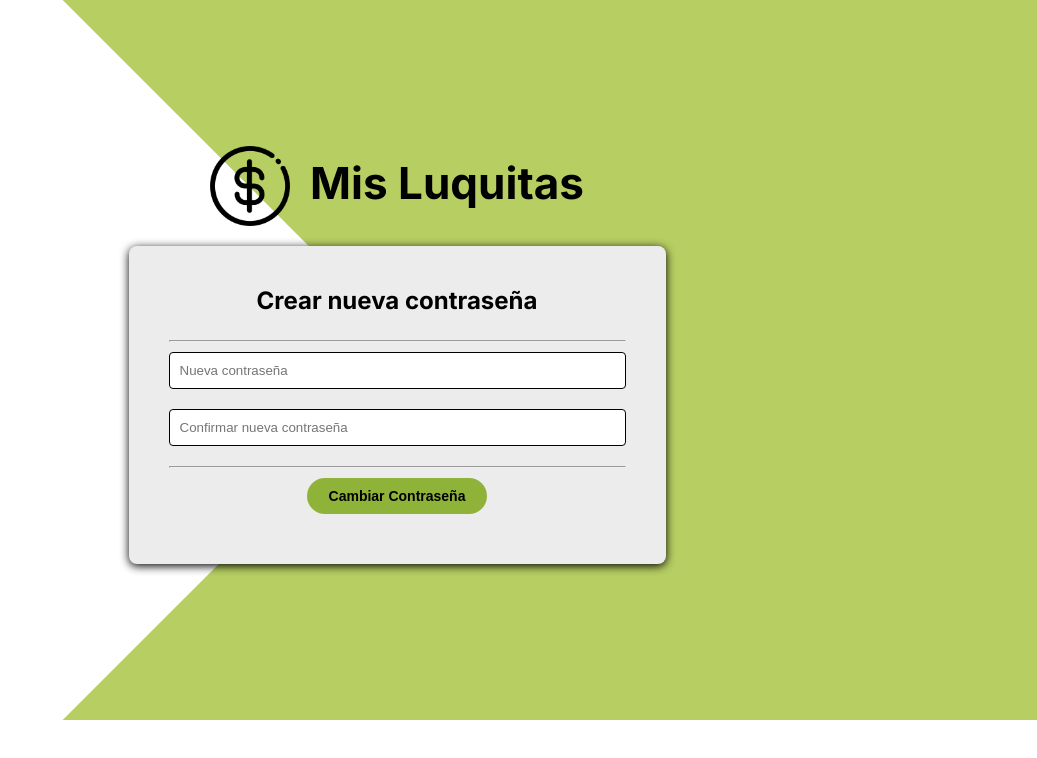
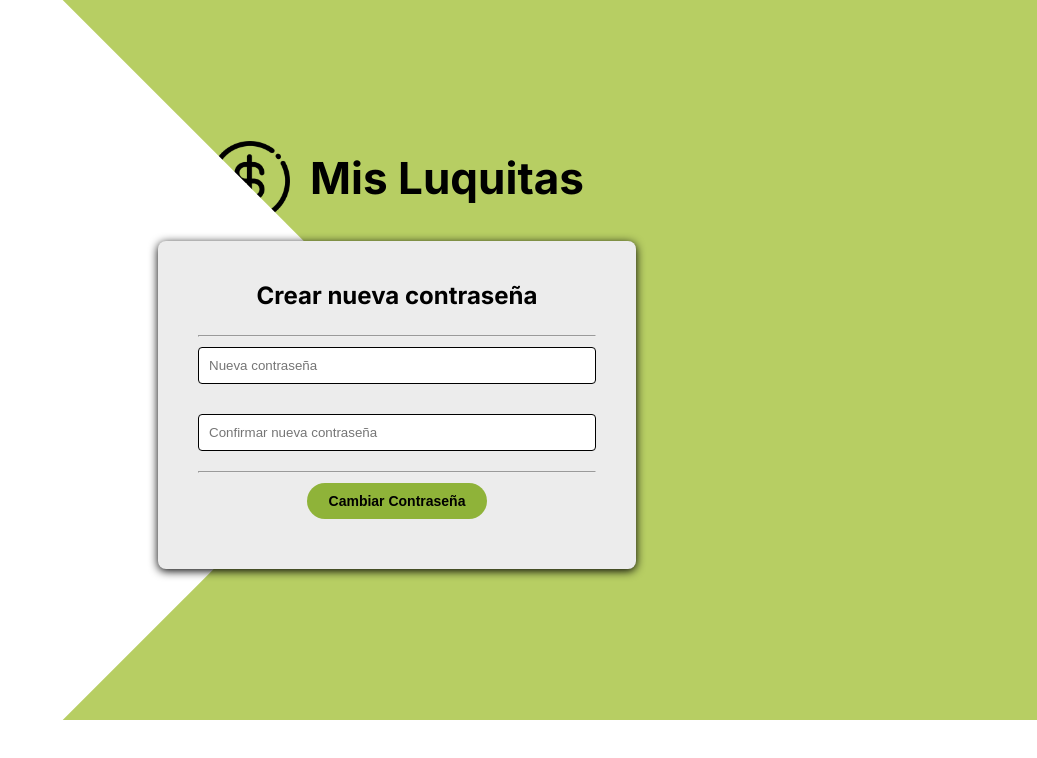
Before and after one commit to CamilaMontoya1786/DevOps-Grupo6-Fronted, a React (Vite) app in the folder Mis_luquitas/client/: page /changePassword in a window 1280 px wide. Shown: the top 758 px of the page, without its empty margins (243-1280 px from the left). Built offline with nearby package versions, Linux system fonts and the light colour scheme; no server answers; what chartjs-plugin-datalabels would draw is missing.

Commit message:
feat: cambios en proceso (#33)

```diff
--- a/Mis_luquitas/client/src/App.jsx
+++ b/Mis_luquitas/client/src/App.jsx
@@ -15,6 +15,7 @@ import Expenses from "./page/Expenses";
 import Income from "./page/Income";
 import MovementHistory from "./page/movementHistory";
 import Reports from "./page/reports";
+
 
 
 function App() {
--- a/Mis_luquitas/client/src/components/Navbar.jsx
+++ b/Mis_luquitas/client/src/components/Navbar.jsx
@@ -13,7 +13,7 @@ import { set } from "react-hook-form";
 import axios from "axios";
 
 function Navbar() {
-  //const { signin,user} = useAuth();
+  //const { signin,user} = useAuth() ;
   const { user, logout } = useAuth();
   const [userLocal, setUserLocal] = useState();
   useEffect(() => {
@@ -56,7 +56,7 @@ function Navbar() {
             <img src={movimiento} alt="img" />
           </li>
           <li>
-            <Link to="/loguin">Historial de Movimientos</Link>
+            <Link to="/movementHistory">Historial de Movimientos</Link>
             <img src={lupa} alt="img" />
           </li>
           <li>
@@ -73,7 +73,7 @@ function Navbar() {
           <Link className={styles.UserName} to="/userprofile">
             {userLocal
               ? userLocal?.userName + " " + userLocal.userLastName
-              : "pepito perez"}
+              : "Cargando..."}
           </Link>
         </div>
       </nav>
--- a/Mis_luquitas/client/src/page/changePassword.jsx
+++ b/Mis_luquitas/client/src/page/changePassword.jsx
@@ -1,3 +1,4 @@
+// Changepassword.js
 import React, { useState, useEffect } from "react";
 import password from '../styles/changePassword.module.css';
 import LogoImage from "../imagine/logo.png";
@@ -67,7 +68,7 @@ function Changepassword() {
           </button>
         </div>
       </form>
-      {message && <p>{message}</p>}
+      {message && <p className={password['p-password']}>{message}</p>}
     </div>
   );
 }
--- a/Mis_luquitas/client/src/page/register.jsx
+++ b/Mis_luquitas/client/src/page/register.jsx
@@ -4,7 +4,7 @@ import { useAuth } from "../context/authContext";
 import LogoImage from "../imagine/logo.png";
 import styles from "../styles/register.module.css";
 import axios from "axios";
-//import Swal from "sweetalert2";
+import Swal from "sweetalert2";
 import { useNavigate } from "react-router-dom"; // Importa useNavigate
 
 function Register() {
--- a/Mis_luquitas/client/src/page/restorepassword.jsx
+++ b/Mis_luquitas/client/src/page/restorepassword.jsx
@@ -1,7 +1,7 @@
 import React, { useState, useEffect } from "react";
+import axios from "axios";
 import styles from '../styles/restorePassword.module.css';
 import LogoImage from "../imagine/logo.png";
-
 
 function Restorepassword() {
   const [email, setEmail] = useState("");
@@ -14,11 +14,23 @@ function Restorepassword() {
     };
   }, []);
 
-  const handleSubmit = (e) => {
+  const handleSubmit = async (e) => {
     e.preventDefault();
 
     if (email) {
-      setMessage("Se ha enviado un enlace de recuperación a tu correo.");
+      try {
+        // Aquí defines la URL de tu API y envías el correo
+        const response = await axios.post("http://localhost:3000/requestReset/findEmail", { email });
+        if (response.status === 400) {
+          setMessage("Hubo un problema al enviar el correo. Inténtalo de nuevo.");
+        } else {
+          setMessage("Se ha enviado un enlace de recuperación a tu correo.");
+        }
+      } catch (error) {
+        setMessage("Error al conectar con el servidor.");
+        console.error(error);
+      }
+
       setEmail(""); // Limpiar el campo de email
     } else {
       setMessage("Por favor, ingresa un correo electrónico válido.");
@@ -43,11 +55,11 @@ function Restorepassword() {
             className={styles.input}
             type="email"
             id="email"
-            placeholder="Correo Electronico"
+            placeholder="Correo Electrónico"
             value={email}
             onChange={(e) => setEmail(e.target.value)}
             required
-            style={{ zIndex: 10, pointerEvents: "auto" }} // Para asegurar que el input sea editable
+            style={{ zIndex: 10, pointerEvents: "auto" }}
           />
           <hr />
         </div>
--- a/Mis_luquitas/client/src/styles/changePassword.module.css
+++ b/Mis_luquitas/client/src/styles/changePassword.module.css
@@ -10,9 +10,8 @@
   flex-direction: column;
   margin: 0;
   padding: 0;
-  overflow: hidden; /* Elimina el scroll */
+  overflow: hidden;
   background-color: #b7ce63;
-  z-index: -1;
 }
 
 .restorepassword_page-password::before {
@@ -23,82 +22,77 @@
   height: 800px;
   background-color: #ffffff;
   transform: rotate(45deg);
-  z-index: -1;
+  z-index: 1; /* Mantén el fondo detrás del contenido */
 }
 
 .container-password {
-  background: #ececec; /* Fondo blanco para el formulario */
-  padding: 40px; /* Espaciado interno */
-  border-radius: 8px; /* Bordes redondeados */
-  box-shadow: 0 2px 10px rgba(0, 0, 0, 1); /* Sombra */
+  background: #ececec;
+  padding: 40px;
+  border-radius: 8px;
+  box-shadow: 0 2px 10px rgba(0, 0, 0, 1);
+  z-index: 1; /* Asegura que el formulario esté en una capa interactiva */
 }
 
 .header-password {
   display: flex;
-  text-align: center; /* Centrar el contenido del encabezado */
-  margin-bottom: 20px; /* Espaciado inferior */
-  justify-content: center; /* Centra horizontalmente */
+  text-align: center;
+  margin-bottom: 20px;
+  justify-content: center;
   gap: 20px;
 }
 
 .h2-password {
-  font-size: 44px; /* Tamaño de la fuente del título */
+  font-size: 44px;
 }
 
 .LogoImage-password {
-  width: 80px; /* Ajusta el ancho como necesites */
-  height: 80px; /* Mantiene la proporción */
-  max-width: 100%; /* Asegura que la imagen no se desborde en pantallas pequeñas */
-  margin-top: -10px; /* Subirá el logo más hacia arriba */
+  width: 80px;
+  height: 80px;
+  max-width: 100%;
+  margin-top: -10px;
 }
 
 .titulo-password {
-  font-size: 24px; /* Tamaño de la fuente del título */
-  margin-bottom: 25px; /* Espaciado inferior */
-  text-align: center; /* Centrar el texto */
-}
-
-.parrafo-password {
-  margin-bottom: 20px; /* Espaciado inferior */
-  color: #000000;
-  font-size: 15px;
+  font-size: 24px;
+  margin-bottom: 25px;
+  text-align: center;
 }
 
 .input-password {
-  display: flex;
-  width: 457px; /* Ancho completo del input */
-  padding: 10px; /* Espaciado interno */
-  border-radius: 4px; /* Bordes redondeados */
+  width: 100%; /* Ajusta el ancho al contenedor */
+  padding: 10px;
+  border-radius: 4px;
   margin-top: 10px;
-  margin-bottom: 20px; /* Espaciado inferior */
-  border: 1px solid #000000; /* Borde */
+  margin-bottom: 20px;
+  border: 1px solid #000000;
+  z-index: 1; /* Asegura que los inputs estén en una capa interactiva */
 }
 
 .button-password {
-  display: flex; /* Usar flexbox para alinear los botones */
+  display: flex;
   gap: 30px;
-  padding: 10px; /* Espaciado interno para botones */
-  justify-content: center; /* Centrar horizontalmente */
+  padding: 10px;
+  justify-content: center;
 }
 
 .button_1-password {
-  border-radius: 50px; /* Bordes redondeados */
-  background-color: #8fb339; /* Color de fondo */
-  cursor: pointer; /* Cambia el cursor al pasar sobre el botón */
+  border-radius: 50px;
+  background-color: #8fb339;
+  cursor: pointer;
   width: 180px;
   padding: 10px 15px;
   color: #000000;
-  font-weight: bold; /* Agregar negrita */
-  border: none; /* Elimina el borde por defecto */
-  outline: none; /* Elimina el contorno en algunos navegadores al hacer clic */
+  font-weight: bold;
+  border: none;
+  outline: none;
   font-size: 14px;
 }
 
 .button_1-password:hover {
-  background-color: #668423; /* Color de fondo al pasar el ratón */
+  background-color: #668423;
 }
 
 .p-password {
-  text-align: center; /* Centrar el mensaje */
-  margin-top: 30px; /* Espaciado superior */
+  text-align: center;
+  margin-top: 30px;
 }
```
Also changed, not shown: Mis_luquitas/client/src/page/movementHistory.jsx (+19 -34 lines).
